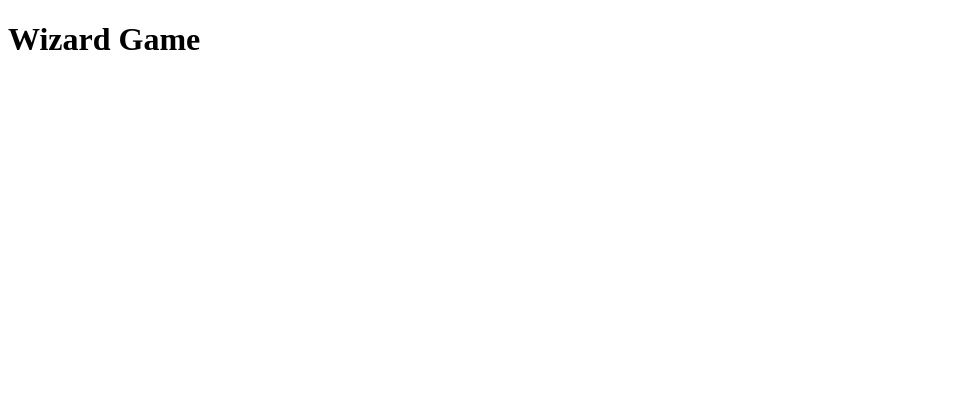
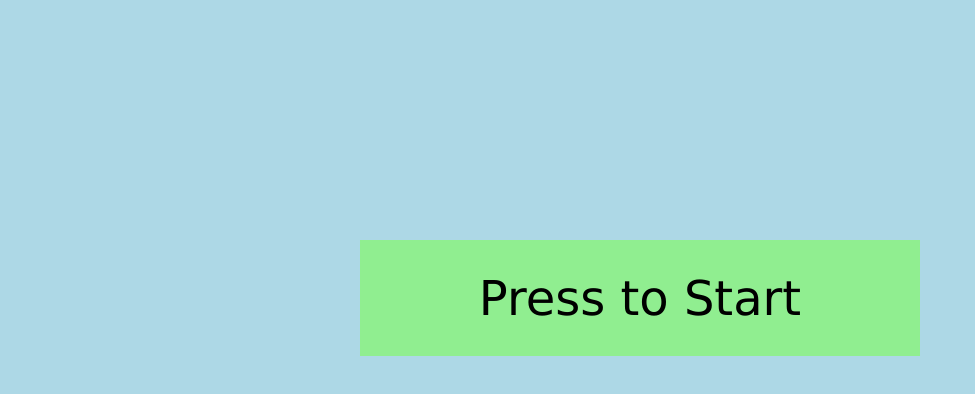
Before and after one commit to polinakoeva/Project-wizard, a plain HTML site: page src/index.html in a window 1280 px wide. Shown: the whole page, without its empty margins (0-975 px from the left). Drawn offline with Linux system fonts and the light colour scheme.

Commit message:
Add start screen

```diff
--- a/src/css/style.css
+++ b/src/css/style.css
@@ -0,0 +1,27 @@
+body {
+    font-family: 'Geneva';
+    margin: 0;
+}
+
+.game {
+     background-color: lightblue;
+     width: 100vw;
+     height: 100vh;
+}
+
+.start-screen {
+    text-align: center;
+    padding: 30px;
+    font-size: 48px;
+    width: 500px;
+    background-color: lightgreen;
+    position: absolute;
+    left: 50%;
+    top: 30%;
+    transform: translate(-50%);
+}
+
+.start-screen:hover {
+    background-color: green;
+    cursor: pointer;
+}
--- a/src/index.html
+++ b/src/index.html
@@ -4,12 +4,14 @@
     <meta charset="UTF-8">
     <meta http-equiv="X-UA-Compatible" content="IE=edge">
     <meta name="viewport" content="width=device-width, initial-scale=1.0">
-    <link rel="stylesheet" href="./css/style.css">
+    <link rel="stylesheet" href="css/style.css">
     <title>Wizard</title>
 </head>
 <body>
-    <h1>Wizard Game</h1>
+    <div class="game">
+        <div class="start-screen">Press to Start</div>
+    </div>
 
-    <script src="./js/main.js"></script>
+    <script src="js/main.js"></script>
 </body>
 </html>
```
